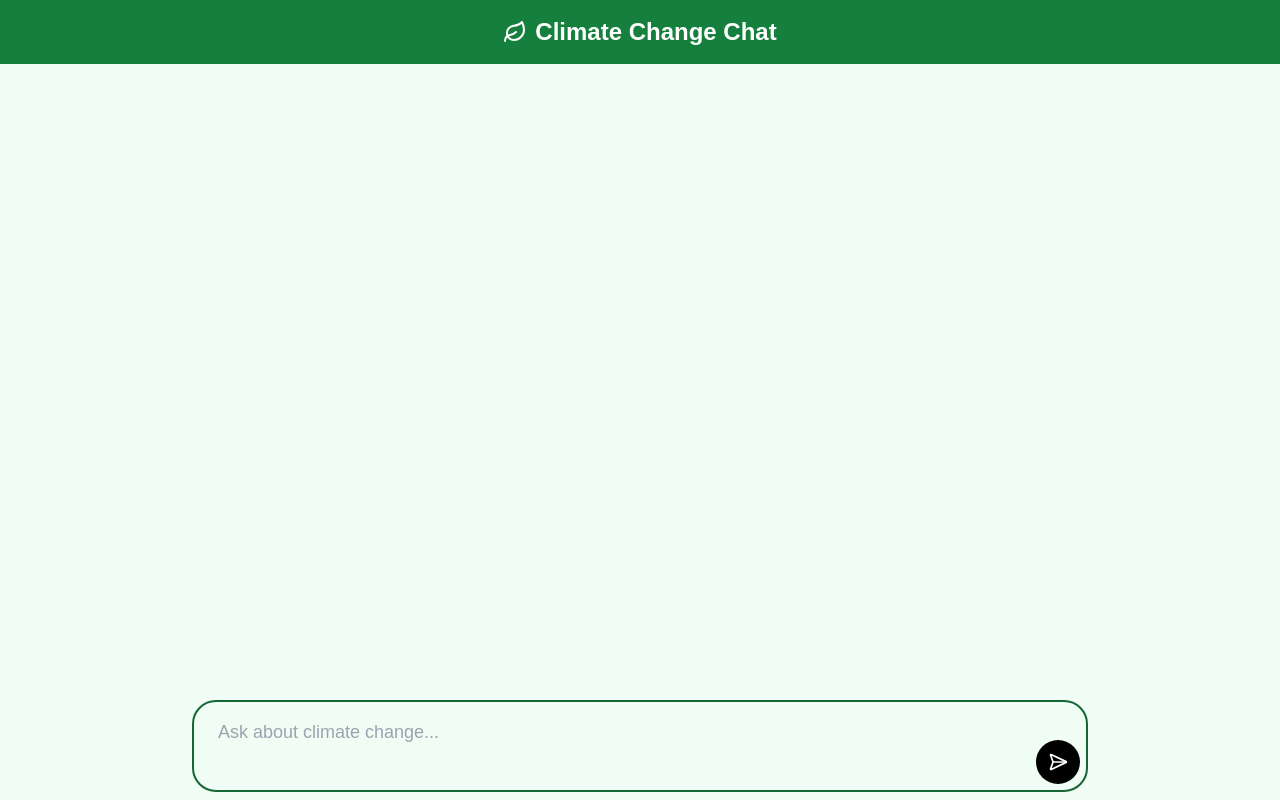
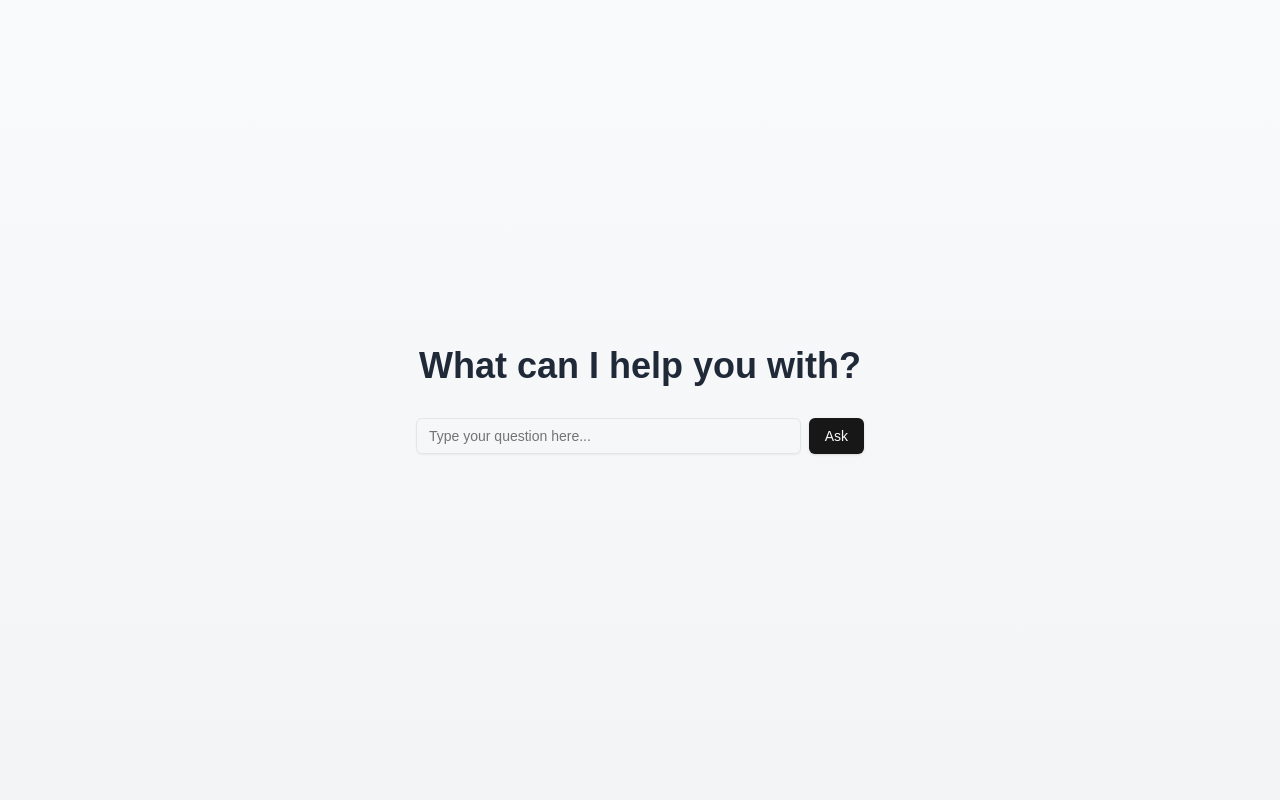
Before and after one commit to Rutwij12/climate-change-frontend, a Next.js app: page / in a window 1280 px wide. Built offline with nearby package versions, Linux system fonts and the light colour scheme.

Commit message:
Feat: Added Homepage

```diff
--- /dev/null
+++ b/src/app/chat/page.tsx
@@ -0,0 +1,65 @@
+"use client";
+import React, { useState } from 'react';
+import Header from '@/components/Header';
+import MessageList from '@/components/MessageList';
+import MessageInput from '@/components/MessageInput';
+import { ChatMessage_T, LLMResponse } from '@/types';
+import { CloudRain, Fish } from 'lucide-react'
+
+const mockLLMResponse: LLMResponse = {
+  summary: "Climate change poses significant challenges to global sustainability efforts.",
+  challenges: [
+    {
+      id: "rising-sea-levels",
+      name: "Rising Sea Levels",
+      explanation: "Coastal communities are at risk due to melting ice caps and thermal expansion of oceans.",
+      citation: "IPCC, 2021: Climate Change 2021: The Physical Science Basis.",
+      icon: CloudRain
+    },
+    {
+      id: "extreme-weather-events",
+      name: "Extreme Weather Events",
+      explanation: "Increased frequency and intensity of hurricanes, droughts, and heatwaves threaten ecosystems and human settlements.",
+      citation: "World Meteorological Organization, State of the Global Climate 2020.",
+      icon: CloudRain
+    },
+    {
+      id: "biodiversity-loss",
+      name: "Biodiversity Loss",
+      explanation: "Rapid changes in temperature and precipitation patterns lead to habitat destruction and species extinction.",
+      citation: "IPBES, 2019: Global Assessment Report on Biodiversity and Ecosystem Services.",
+      icon: Fish
+    }
+    // Add more challenges...
+  ]
+};
+
+export default function ClimateChat() {
+  const [messages, setMessages] = useState<ChatMessage_T[]>([]);
+  const [input, setInput] = useState('');
+
+  const handleSubmit = (e: React.FormEvent) => {
+    e.preventDefault();
+    if (input.trim()) {
+      const newUserMessage: ChatMessage_T = { id: Date.now(), type: 'user', content: input };
+      const newLLMMessage: ChatMessage_T = { id: Date.now() + 1, type: 'llm', content: mockLLMResponse };
+      setMessages([...messages, newUserMessage, newLLMMessage]);
+      setInput('');
+    }
+  };
+
+  return (
+    <div className="flex flex-col h-screen">
+      {/* Header */}
+      <Header />
+
+      {/* Scrollable Content */}
+      <div className="flex-1 overflow-y-auto bg-green-50">
+        <MessageList messages={messages} />
+      </div>
+
+      {/* Fixed Input */}
+      <MessageInput input={input} setInput={setInput} handleSubmit={handleSubmit} />
+    </div>
+  );
+}
--- a/src/app/page.tsx
+++ b/src/app/page.tsx
@@ -1,65 +1,36 @@
-"use client";
-import React, { useState } from 'react';
-import Header from '@/components/Header';
-import MessageList from '@/components/MessageList';
-import MessageInput from '@/components/MessageInput';
-import { ChatMessage_T, LLMResponse } from '@/types';
-import { CloudRain, Fish } from 'lucide-react'
+'use client'
 
-const mockLLMResponse: LLMResponse = {
-  summary: "Climate change poses significant challenges to global sustainability efforts.",
-  challenges: [
-    {
-      id: "rising-sea-levels",
-      name: "Rising Sea Levels",
-      explanation: "Coastal communities are at risk due to melting ice caps and thermal expansion of oceans.",
-      citation: "IPCC, 2021: Climate Change 2021: The Physical Science Basis.",
-      icon: CloudRain
-    },
-    {
-      id: "extreme-weather-events",
-      name: "Extreme Weather Events",
-      explanation: "Increased frequency and intensity of hurricanes, droughts, and heatwaves threaten ecosystems and human settlements.",
-      citation: "World Meteorological Organization, State of the Global Climate 2020.",
-      icon: CloudRain
-    },
-    {
-      id: "biodiversity-loss",
-      name: "Biodiversity Loss",
-      explanation: "Rapid changes in temperature and precipitation patterns lead to habitat destruction and species extinction.",
-      citation: "IPBES, 2019: Global Assessment Report on Biodiversity and Ecosystem Services.",
-      icon: Fish
-    }
-    // Add more challenges...
-  ]
-};
+import { useState } from 'react'
+import { useRouter } from 'next/navigation'
+import { Input } from "@/components/ui/input"
+import { Button } from "@/components/ui/button"
 
-export default function ClimateChat() {
-  const [messages, setMessages] = useState<ChatMessage_T[]>([]);
-  const [input, setInput] = useState('');
+export default function Home() {
+  const [query, setQuery] = useState('')
+  const router = useRouter()
 
   const handleSubmit = (e: React.FormEvent) => {
-    e.preventDefault();
-    if (input.trim()) {
-      const newUserMessage: ChatMessage_T = { id: Date.now(), type: 'user', content: input };
-      const newLLMMessage: ChatMessage_T = { id: Date.now() + 1, type: 'llm', content: mockLLMResponse };
-      setMessages([...messages, newUserMessage, newLLMMessage]);
-      setInput('');
+    e.preventDefault()
+    if (query.trim()) {
+      router.push(`/chat?q=${encodeURIComponent(query)}`)
     }
-  };
+  }
 
   return (
-    <div className="flex flex-col h-screen">
-      {/* Header */}
-      <Header />
-
-      {/* Scrollable Content */}
-      <div className="flex-1 overflow-y-auto bg-green-50">
-        <MessageList messages={messages} />
-      </div>
-
-      {/* Fixed Input */}
-      <MessageInput input={input} setInput={setInput} handleSubmit={handleSubmit} />
+    <div className="flex flex-col items-center justify-center min-h-screen bg-gradient-to-b from-gray-50 to-gray-100">
+      <h1 className="text-4xl font-bold mb-8 text-gray-800">What can I help you with?</h1>
+      <form onSubmit={handleSubmit} className="w-full max-w-md">
+        <div className="flex space-x-2">
+          <Input
+            type="text"
+            value={query}
+            onChange={(e) => setQuery(e.target.value)}
+            placeholder="Type your question here..."
+            className="flex-grow"
+          />
+          <Button type="submit">Ask</Button>
+        </div>
+      </form>
     </div>
-  );
+  )
 }
--- /dev/null
+++ b/src/components/ui/input.tsx
@@ -0,0 +1,22 @@
+import * as React from "react"
+
+import { cn } from "@/lib/utils"
+
+const Input = React.forwardRef<HTMLInputElement, React.ComponentProps<"input">>(
+  ({ className, type, ...props }, ref) => {
+    return (
+      <input
+        type={type}
+        className={cn(
+          "flex h-9 w-full rounded-md border border-input bg-transparent px-3 py-1 text-base shadow-sm transition-colors file:border-0 file:bg-transparent file:text-sm file:font-medium file:text-foreground placeholder:text-muted-foreground focus-visible:outline-none focus-visible:ring-1 focus-visible:ring-ring disabled:cursor-not-allowed disabled:opacity-50 md:text-sm",
+          className
+        )}
+        ref={ref}
+        {...props}
+      />
+    )
+  }
+)
+Input.displayName = "Input"
+
+export { Input }
```
